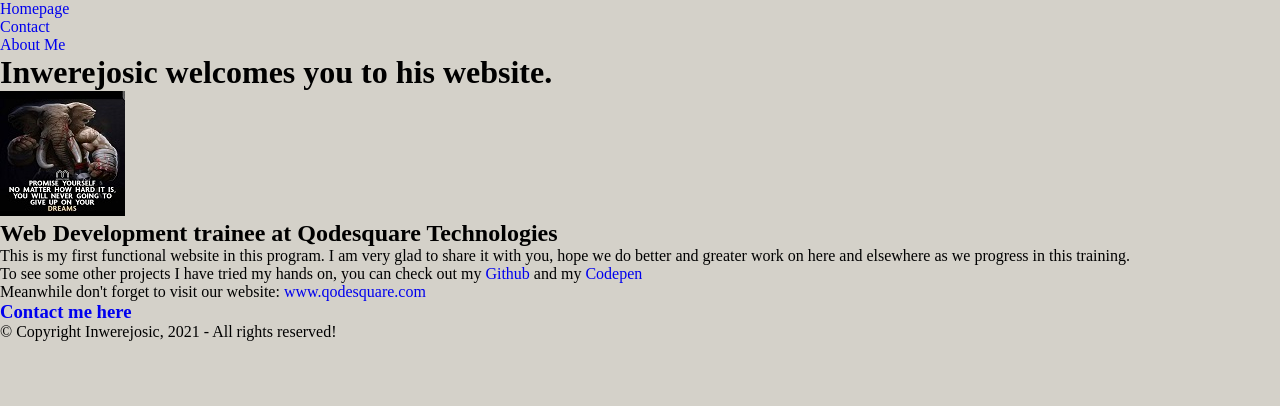
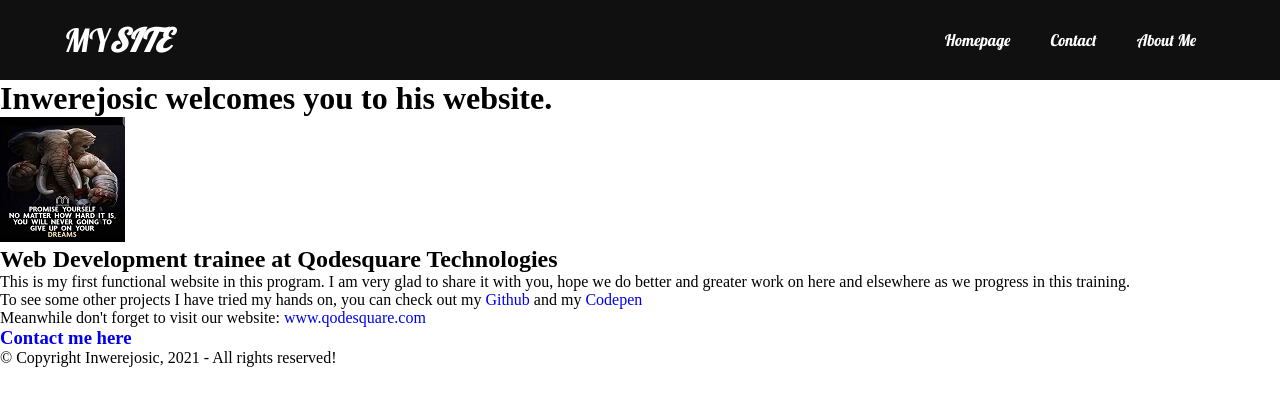
Before and after one commit to Inwerejosic/intro, a plain HTML site: page index.html in a window 1280 px wide. Drawn offline with Linux system fonts and the light colour scheme.

Commit message:
Adding some stylings to my header

```diff
--- a/index.html
+++ b/index.html
@@ -3,14 +3,19 @@
 
 <head>
     <meta charset="utf-8">
+    <link href="https://fonts.googleapis.com/css2?family=Montserrat:wght@400;800&display=swap" rel="stylesheet">
+    <link href="https://fonts.googleapis.com/css2?family=Lobster&display=swap" rel="stylesheet">
     <link rel="stylesheet" href="./styles/main.css">
     <title>My Homepage</title>
 </head>
 
 <body>
-    <header>
-        <nav>
-            <ul>
+    <header id="header">
+        <nav id="inner_header">
+            <div id="logo_container">
+                <h1>MY<span>SITE</span></h1>
+            </div>
+            <ul id="navigation">
                 <li><a href="#">Homepage</a></li>
                 <li><a href="./contact.html">Contact</a></li>
                 <li><a href="./about.html">About Me</a></li>
--- a/styles/main.css
+++ b/styles/main.css
@@ -1,7 +1,67 @@
     * {
-    background-color: #d4d1c9;
+        /* background-color: #d4d1c9;*/
         padding: 0;
         margin: 0;
         text-decoration: none;
         list-style: none;
     }
+
+    #header {
+        width: 100%;
+        height: 80px;
+        display: block;
+        background-color: #101010;
+    }
+
+    #inner_header {
+        width: 90%;
+        height: 100%;
+        display: block;
+        margin: 0 auto;
+    }
+
+    #logo_container {
+        height: 100%;
+        display: table;
+        float: left;
+    }
+
+    #logo_container h1 {
+        color: white;
+        height: 100%;
+        display: table-cell;
+        vertical-align: middle;
+        font-family: 'Lobster';
+        font-size: 32px;
+        font-weight: 200;
+    }
+
+    #logo_container h1 span {
+        font-weight: 800;
+        font-style: italic;
+    }
+
+    #navigation {
+        float: right;
+        height: 100%;
+    }
+
+    #navigation li {
+        height: 100%;
+        display: table;
+        float: left;
+        padding: 0px 20px;
+    }
+
+    #navigation li a:last-child {
+        padding-right: 0;
+    }
+
+    #navigation li a {
+        display: table-cell;
+        vertical-align: middle;
+        height: 100%;
+        color: #fff;
+        font-family: 'Lobster';
+        font-size: 16px;
+    }
```
Also changed, not shown: about.html (+2 -0 lines), contact.html (+2 -0 lines). Lines whose indentation alone changed are shown as unchanged.
